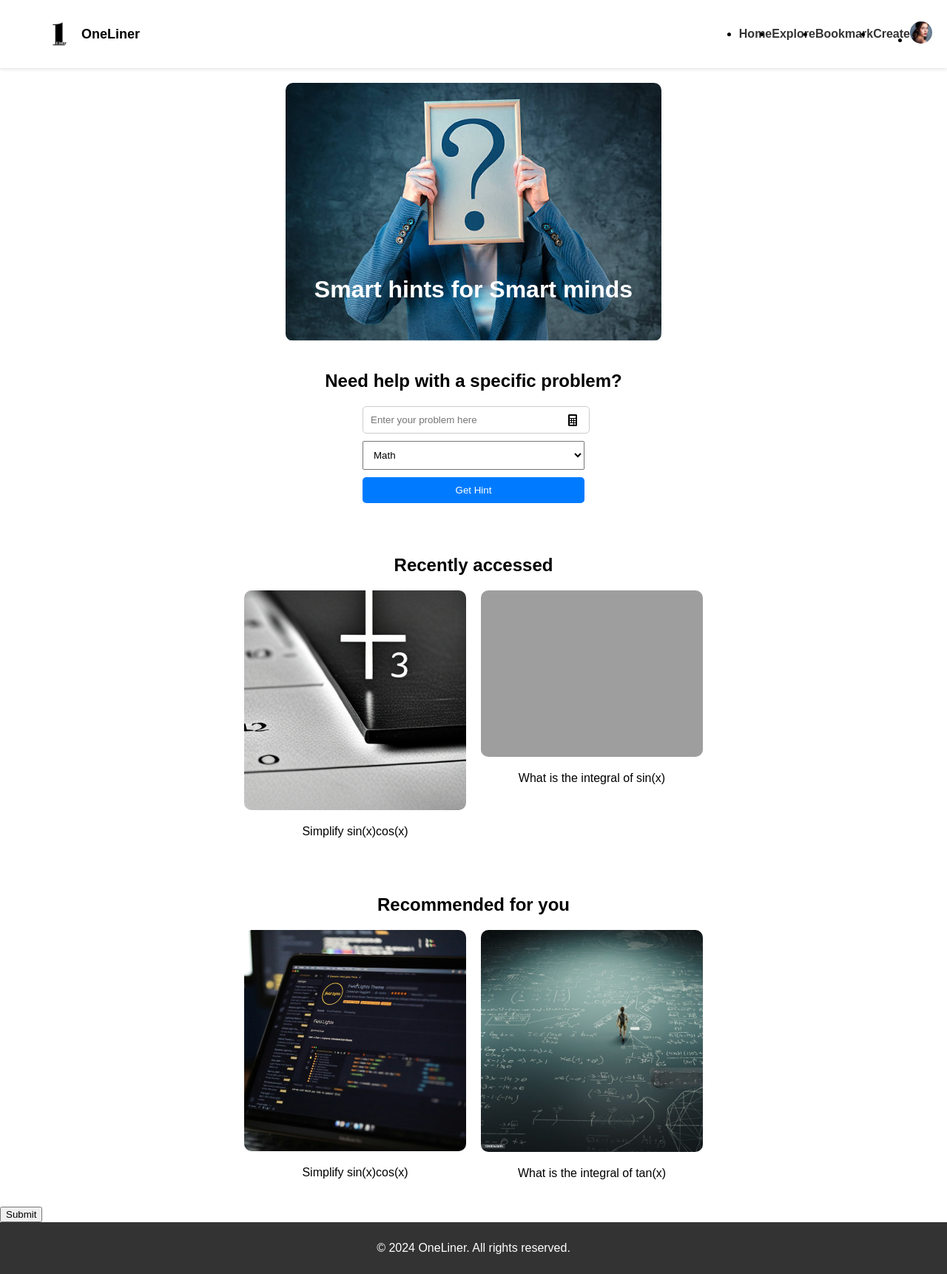
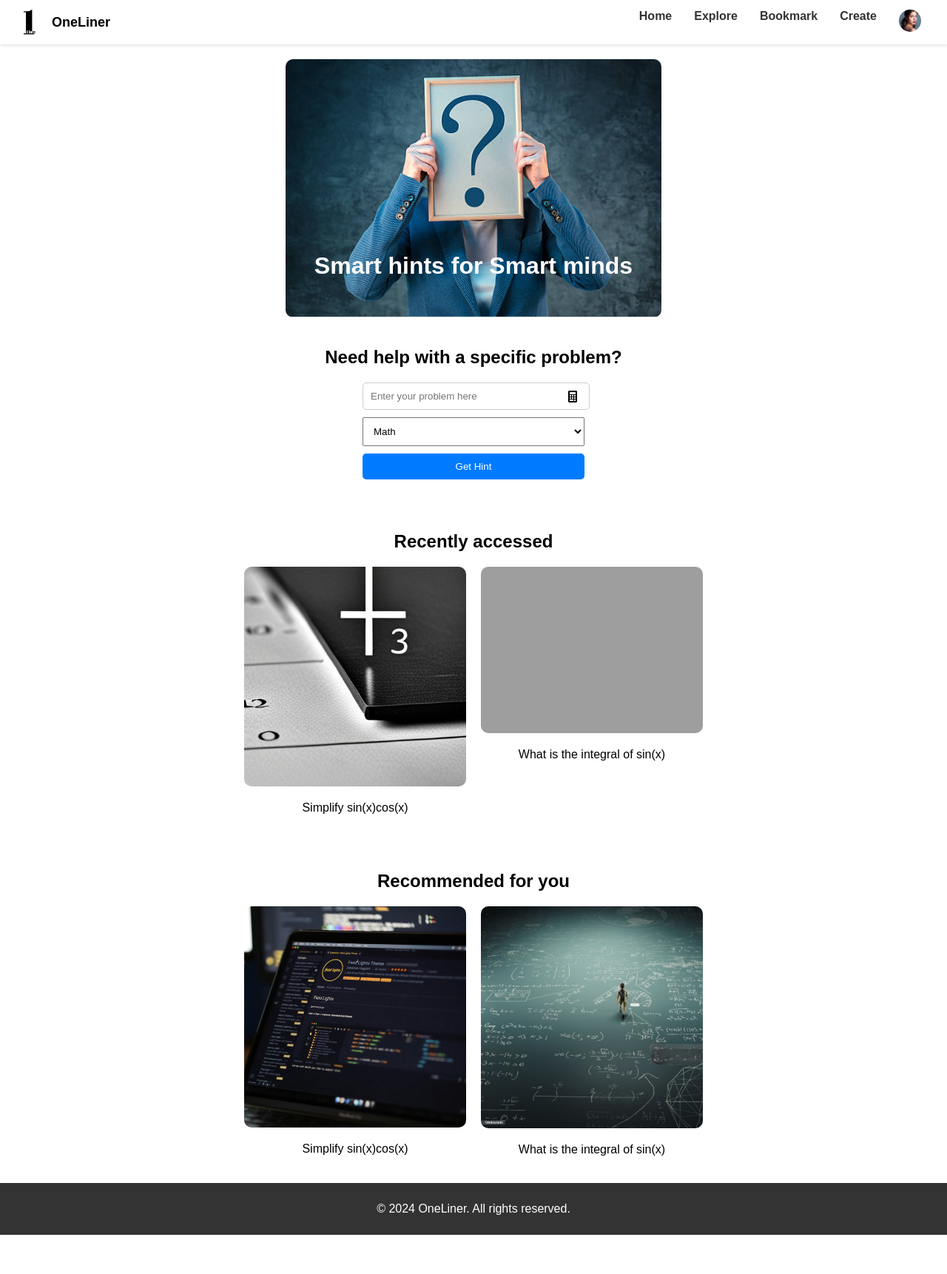
Before and after one commit to tayyabadev/flask-deployment, a Flask app: page /index in a window 1280 px wide. Shown: the whole page at 74% size. After the commit the page ends 1669 px from the top, so only its background shows below. Run offline with Flask 3, Linux system fonts and the light colour scheme; grey boxes are pictures that could not be loaded.

Commit message:
Update index.html

```diff
--- a/templates/index.html
+++ b/templates/index.html
@@ -6,24 +6,26 @@
     <title>OneLiner - Explore</title>
     <link rel="stylesheet" href="../static/style.css">
     <link rel="stylesheet" href="https://cdnjs.cloudflare.com/ajax/libs/font-awesome/6.0.0-beta3/css/all.min.css">
-</head>
-<body>
     <header>
-    <nav>
-      <ul class="nav-links" style="display:flex; justify-content:space-between;">
+        <nav class="nav-links">
+          <div class="flexing">
             <div class="logo">
-          <img src="../static/Assets/Screenshot_1.png" alt="logo"/>
+              <img src="../static/Assets/logo.png" alt="Logo">
               <span class="name">OneLiner</span>
             </div>
-
-        <div class="flexing">
+            <div class="menu-icon" id="menuIcon">
+              <div class="bar"></div>
+              <div class="bar"></div>
+              <div class="bar"></div>
+            </div>
+            <ul class="nav-items" id="navItems">
               <li><a href="/">Home</a></li>
               <li><a href="/index">Explore</a></li>
               <li><a href="#">Bookmark</a></li>
               <li><a href="#">Create</a></li>
-          <li class="profile-pic"><img src="../static/Assets/profile.png" alt="Profile" /></li>
+              <li class="profile-pic"><img src="../static/Assets/profile.png" alt="Profile"></li>
+            </ul>
           </div>
-      </ul>
         </nav>
       </header>
 
@@ -75,7 +77,7 @@
                 </div>
                 <div class="rproblem">
                     <img src="../static/Assets/code.jpg" alt="Math Problem Image">
-                    <p>What is the integral of tan(x)</p>
+                    <p>What is the integral of sin(x)</p>
                 </div>
             </div>
         </section>
@@ -134,7 +136,6 @@
         </div>
         <button id="submitProblem" class="submit-button">Submit</button>
         </div>
-        <button id="submitProblem" >Submit</button>
     </div>
 
     <footer>
```
Lines whose indentation alone changed are shown as unchanged.
